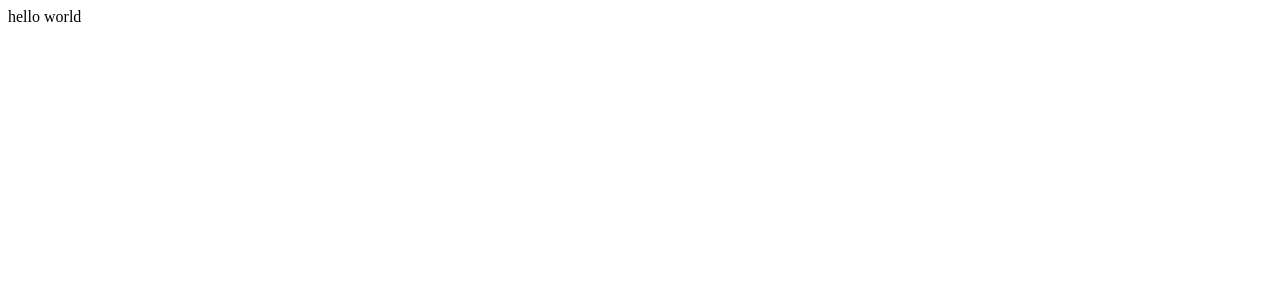
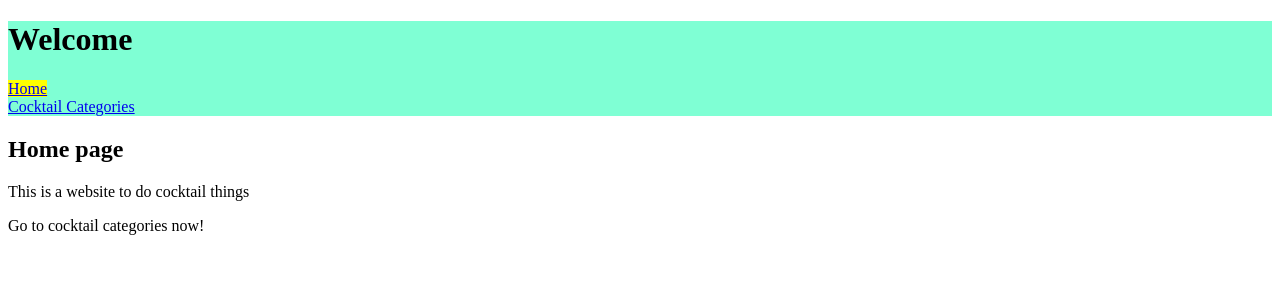
Before and after one commit to TdWa/cocktails, a React (Create React App) app: page / in a window 1280 px wide. Shown: the top 300 px of the page. Built offline with nearby package versions, Linux system fonts and the light colour scheme.

Commit message:
end of wednesday save..

```diff
--- a/package.json
+++ b/package.json
@@ -6,8 +6,10 @@
     "@testing-library/jest-dom": "^4.2.4",
     "@testing-library/react": "^9.5.0",
     "@testing-library/user-event": "^7.2.1",
+    "axios": "^0.20.0",
     "react": "^16.13.1",
     "react-dom": "^16.13.1",
+    "react-router-dom": "^5.2.0",
     "react-scripts": "3.4.3"
   },
   "scripts": {
--- a/src/App.js
+++ b/src/App.js
@@ -1,7 +1,21 @@
 import React from "react";
+import { Switch, Route } from "react-router-dom";
+import HomePage from "./pages/HomePage";
+import AllCategories from "./pages/AllCategories";
+import CategoryPage from "./pages/CategoryPage";
+import NavBar from "./components/NavBar";
 
 function App() {
-  return <div>hello world</div>;
+  return (
+    <div>
+      <NavBar />
+      <Switch>
+        <Route path="/categories/:coctail" component={CategoryPage} />
+        <Route path="/categories" component={AllCategories} />
+        <Route path="/" component={HomePage} />
+      </Switch>
+    </div>
+  );
 }
 
 export default App;
--- /dev/null
+++ b/src/components/NavBar.css
@@ -0,0 +1,8 @@
+header {
+  background-color: aquamarine;
+  margin-bottom: 20px;
+}
+
+.active {
+  background-color: yellow;
+}
--- /dev/null
+++ b/src/components/NavBar.js
@@ -0,0 +1,18 @@
+import React from "react";
+import { NavLink } from "react-router-dom";
+import "./NavBar.css";
+
+export default function NavBar() {
+  return (
+    <header>
+      <h1>Welcome</h1>
+      <NavLink exact={true} to="/">
+        Home
+      </NavLink>
+      <br></br>
+      <NavLink exact={true} to="/categories">
+        Cocktail Categories
+      </NavLink>
+    </header>
+  );
+}
--- a/src/index.js
+++ b/src/index.js
@@ -1,10 +1,11 @@
 import React from "react";
 import ReactDOM from "react-dom";
+import { BrowserRouter as Router } from "react-router-dom";
 import App from "./App";
 
 ReactDOM.render(
-  <React.StrictMode>
+  <Router>
     <App />
-  </React.StrictMode>,
+  </Router>,
   document.getElementById("root")
 );
--- /dev/null
+++ b/src/pages/AllCategories.css
@@ -0,0 +1,5 @@
+.category {
+  background-color: blanchedalmond;
+  display: inline-block;
+  margin: 10px;
+}
--- /dev/null
+++ b/src/pages/AllCategories.js
@@ -0,0 +1,57 @@
+import React, { useEffect, useState } from "react";
+import { Link, useParams } from "react-router-dom";
+import axios from "axios";
+import "./AllCategories.css";
+
+export default function AllCategories() {
+  console.log("a render");
+
+  const routeParameter = useParams();
+  const [data, setData] = useState(null);
+
+  console.log("routeParameter:", routeParameter);
+
+  useEffect(() => {
+    console.log("Use effect happening now");
+
+    async function getCoctails() {
+      try {
+        const response = await axios.get(
+          "https://www.thecocktaildb.com/api/json/v1/1/list.php?c=list"
+        );
+
+        console.log("checking response.data.drinks", response.data.drinks);
+
+        setData(response.data.drinks);
+      } catch (e) {
+        console.log("checking error:", e);
+      }
+    }
+    getCoctails();
+  }, []);
+
+  return (
+    <div>
+      <h2>All categories:</h2>
+      {data ? (
+        data.map((category) => {
+          return (
+            <div key={category.strCategory}>
+              <Link
+                to={`categories/${category.strCategory.replace(
+                  /[/]/g,
+                  " or "
+                )}`}
+                target="_blank"
+              >
+                <div className="category">{category.strCategory}</div>
+              </Link>
+            </div>
+          );
+        })
+      ) : (
+        <p>Loading...</p>
+      )}
+    </div>
+  );
+}
--- /dev/null
+++ b/src/pages/CategoryPage.js
@@ -0,0 +1,8 @@
+import React from "react";
+import { useParams } from "react-router-dom";
+
+export default function CategoryPage() {
+  const param = useParams().coctail;
+
+  return <div>Specific category: {param}</div>;
+}
--- /dev/null
+++ b/src/pages/HomePage.js
@@ -0,0 +1,11 @@
+import React from "react";
+
+export default function HomePage() {
+  return (
+    <div>
+      <h2>Home page</h2>
+      <p>This is a website to do cocktail things</p>
+      <p>Go to cocktail categories now!</p>
+    </div>
+  );
+}
```
Also changed, not shown: src/pages/CategoryPage.css (added), src/pages/HomePage.css (added), 2 other files (tests, documents, lock files or other folders).
